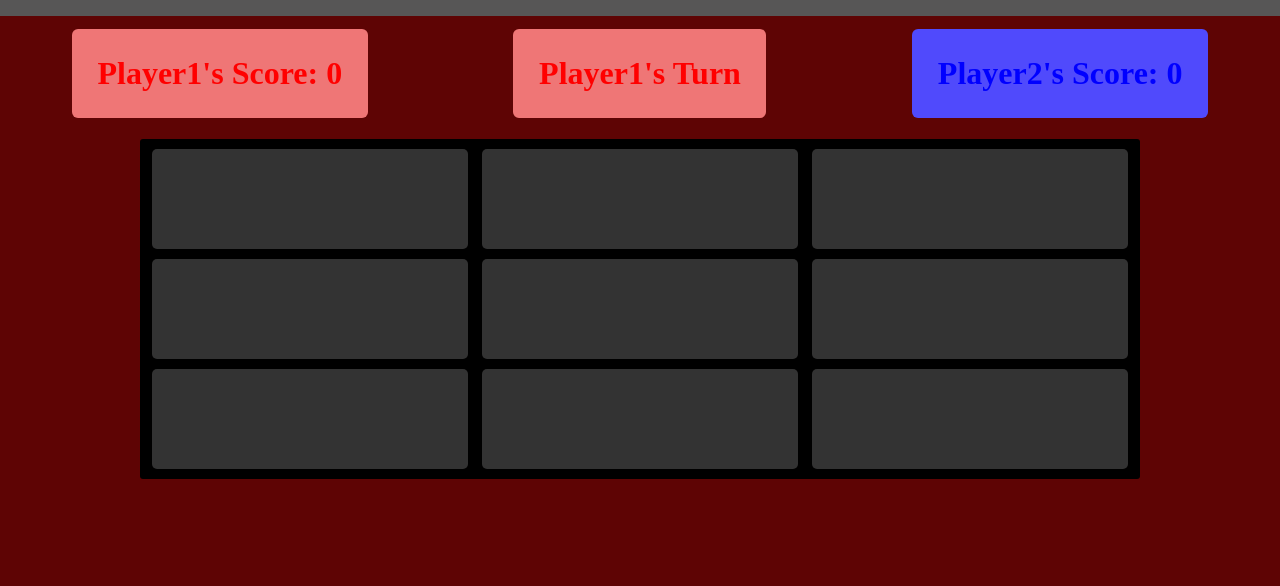
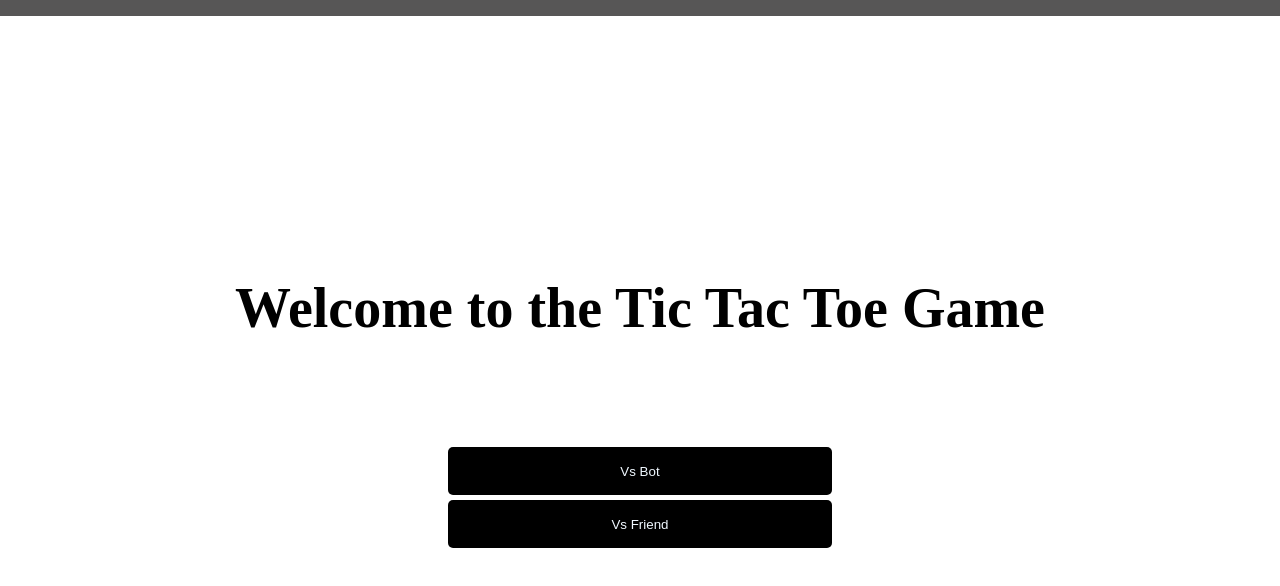
Before and after one commit to logan-codes/Tic-Tac-Toe-Game, a plain HTML site: page index.html in a window 1280 px wide. Both pictures are taken after a click on the button "Start". Shown: the part 52-638 px from the top of the page. Drawn offline with Linux system fonts and the light colour scheme.

Commit message:
feat: added options for two modes

```diff
--- a/index.html
+++ b/index.html
@@ -26,12 +26,12 @@
 
     <div class="stage1" style="display: flex;">
         <h1 class="welcometxt">Welcome to the Tic Tac Toe Game</h1>
-        <div>
+        <div id="selecBtns">
             <button class="startbtn" onclick="start()">Start</button>
-            <div class="modeSelec invis">
-                <button>vs Bot</button>
-                <button>Vs Friend</button>
-                <div class="timeSelec invis">
+            <div class="modeSelec" style="display: none;">
+                <button onclick="VsBot()">Vs Bot</button>
+                <button onclick="VsFriend()">Vs Friend</button>
+                <div class="timeSelec" style="display: none;">
                     <button>caual</button>
                     <button>quick draw</button>
                 </div>
--- a/src/main.js
+++ b/src/main.js
@@ -4,6 +4,17 @@ let winner;
 let p1s=0;
 let p2s=0;
 function start(){
+    toggleDis("startbtn");
+    toggleDis("modeSelec");
+}
+function VsFriend(){
+    toggleDis("stage1");
+    toggleDis("stage2");
+    document.body.style.backgroundColor= "rgb(94, 4, 4)";
+    document.getElementById("Resume").disabled = false;
+    document.getElementById("MainMenu").disabled = false;
+}
+function VsBot(){
     toggleDis("stage1");
     toggleDis("stage2");
     document.body.style.backgroundColor= "rgb(94, 4, 4)";
@@ -11,12 +22,14 @@ function start(){
     document.getElementById("MainMenu").disabled = false;
 }
 function MainMenu(where){
-    if(where != "home"){}
     reset();
     toggleDis("stage1");
     toggleDis("stage2");
     if (where=="back"){
         toggleDis("stage3");
+    }
+    else{
+        toggleMenu();
     }
     p1s=0;
     p2s=0;
@@ -25,6 +38,8 @@ function MainMenu(where){
     toggleMenu();
     document.getElementById("Resume").disabled = true;
     document.getElementById("MainMenu").disabled = true;
+    toggleDis("startbtn");
+    toggleDis("modeSelec");
 }
 function toggleMenu(){
     let menuObj=document.getElementsByClassName("menubtns")[0];
--- a/src/style.css
+++ b/src/style.css
@@ -94,7 +94,28 @@ body {
     align-items: center;
     color: beige;
 }
-
+#selecBtns{
+    display: flex;
+    height: 30vh;
+    width: 30vw;
+}
+.modeSelec{
+    flex-flow: column;
+    gap: 5px;
+    flex-grow: 2;
+    height: 100%;
+    width: 100%;
+    justify-content: center;
+}
+.modeSelec button{
+    background-color: #000000;
+    color: aliceblue;
+    border: none;
+    border-radius: 5px;
+    height: 20%;
+    width: 100%;
+    padding: 5px;
+}
 .welcometxt {
     color: rgb(0, 0, 0);
     text-align: center;
@@ -108,6 +129,7 @@ body {
     font-weight: 100;
     border: none;
     border-radius: 13px;
+    align-items: center;
 }
 
 .turndis {
```
